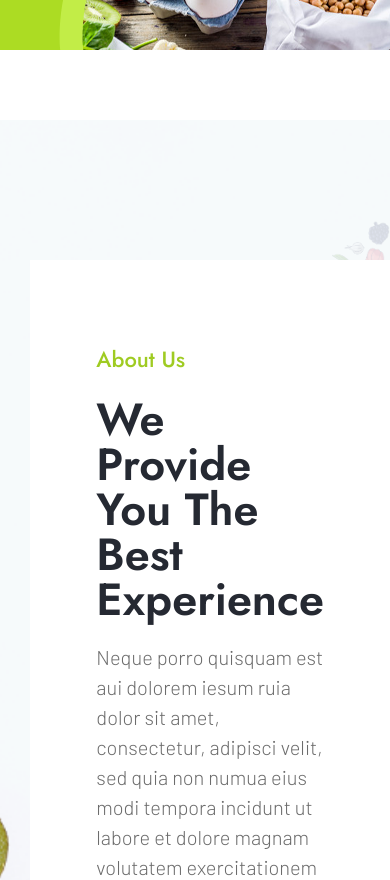
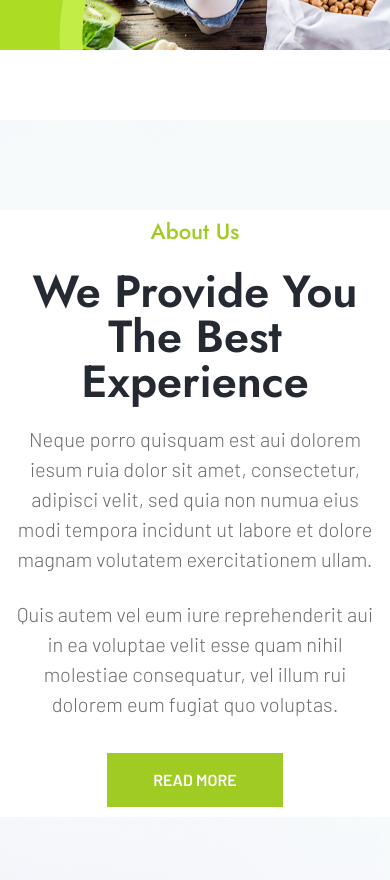
Before and after one commit to ilya-ozerov/groxi, a React (Create React App) app: page /home in a window 390 px wide. Shown: the part 5860-6740 px from the top of the page. Built offline with nearby package versions, Linux system fonts and the light colour scheme.

Commit message:
Added <AboutUs> adaptive styles of HomePage

```diff
--- a/src/сomponents/pages/HomePage/AboutUs/AboutUs.scss
+++ b/src/сomponents/pages/HomePage/AboutUs/AboutUs.scss
@@ -2,11 +2,29 @@
     position: relative;
     min-height: 787px;
     padding-top: 140px;
+
+    @media (max-width: 1125px) {
+        padding-top: 70px;
+        display: flex;
+        align-items: center;
+        justify-content: center;
+    }
+
+    @media (max-width: 767px) {
+        padding-top: 0px;
+    }
+
     &__body {
         display: grid;
         grid-template-columns: 1fr 1fr;
         grid-template-rows: 1fr;
         grid-template-areas: "empty info";
+
+        @media (max-width: 1125px) {
+            grid-template-columns: 1fr;
+            grid-template-rows: 1fr;
+            grid-template-areas: "info";
+        }
     }
     &__main-bg {
         position: absolute;
@@ -30,6 +48,14 @@
         padding: 88px 66px;
         height: 100%;
         width: 100%;
+
+        @media (max-width: 1125px) {
+            padding: 44px 33px;
+        }
+        @media (max-width: 767px) {
+            padding: 10px;
+            text-align: center;
+        }
     }
     &__title {
         margin-bottom: 27px;
```
